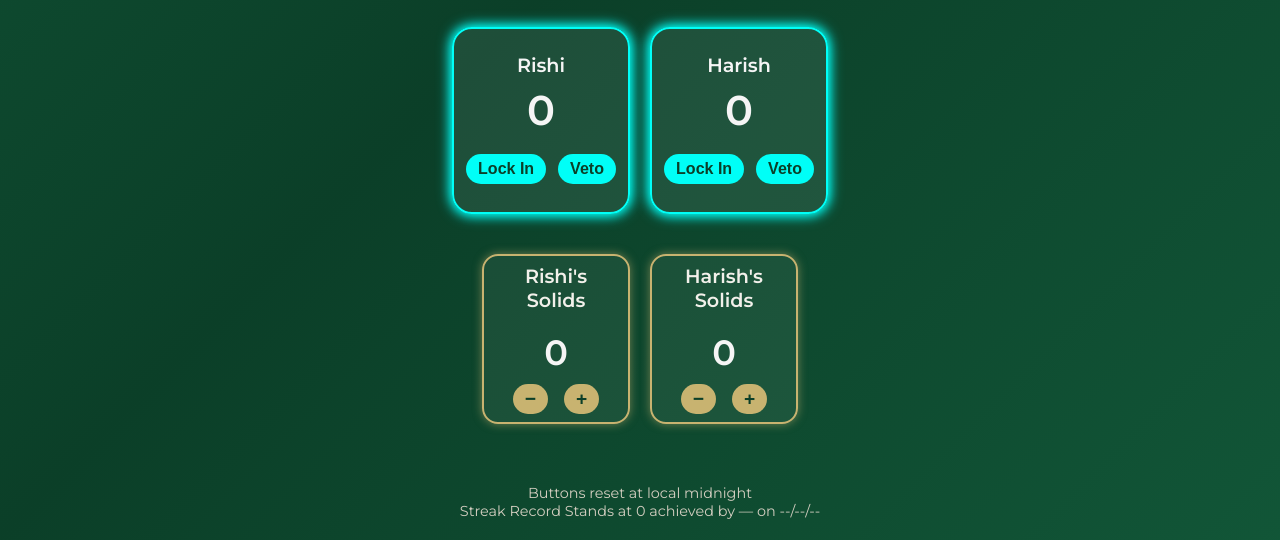
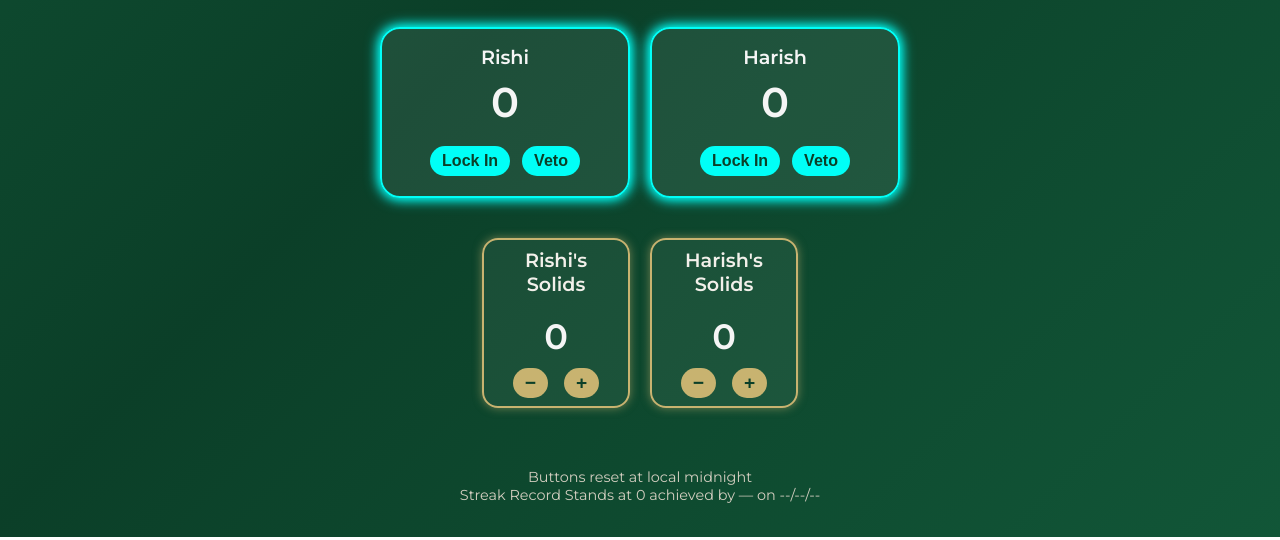
Before and after one commit to RiRiHaHa4/evellon-streak-tracker, a plain HTML site: page index.html in a window 1280 px wide. Shown: the part 263-803 px from the top of the page. Drawn offline with nearby package versions, Linux system fonts and the light colour scheme; no server answers.

Commit message:
Update index.html

```diff
--- a/index.html
+++ b/index.html
@@ -119,7 +119,7 @@
       background: rgba(255, 255, 255, 0.08);
       border: 2px solid #00fff7;
       border-radius: 20px;
-      padding: 24px 12px;
+      padding: 16px 48px;
       box-shadow: 0 0 8px #00fff7, 0 0 10px #00fff7;
       animation: pulse 2.8s ease-in-out infinite;
       text-align: center;
```
